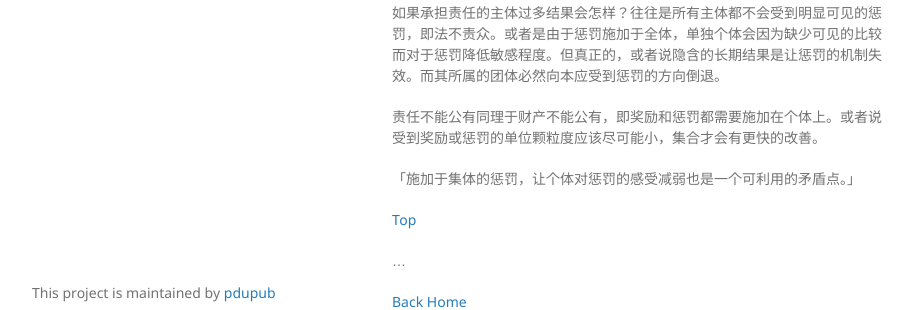
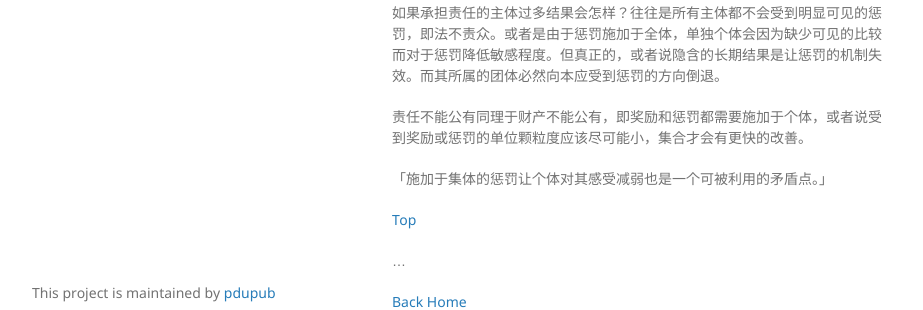
Before and after one commit to pdupub/pdu.pub, a Jekyll site: the page built from docs/zh/Draft.md, in a window 1280 px wide and 900 px high, scrolled down 58253 px. Shown: the part 486-796 px from the top of the window, without its empty margins (178-1101 px from the left). Built offline with Jekyll 4.4.1, drawn with Linux system fonts in a browser that asks for light colours; our own code applies the rules of GitHub Pages for plain Markdown files.

Commit message:
refactor

```diff
--- a/docs/zh/Draft.md
+++ b/docs/zh/Draft.md
@@ -2307,9 +2307,9 @@ Bitcoin是一种全序的全个体集的共识，也是一种经典物理的时
 
 如果承担责任的主体过多结果会怎样？往往是所有主体都不会受到明显可见的惩罚，即法不责众。或者是由于惩罚施加于全体，单独个体会因为缺少可见的比较而对于惩罚降低敏感程度。但真正的，或者说隐含的长期结果是让惩罚的机制失效。而其所属的团体必然向本应受到惩罚的方向倒退。
 
-责任不能公有同理于财产不能公有，即奖励和惩罚都需要施加在个体上。或者说受到奖励或惩罚的单位颗粒度应该尽可能小，集合才会有更快的改善。
-
-「施加于集体的惩罚，让个体对惩罚的感受减弱也是一个可利用的矛盾点。」
+责任不能公有同理于财产不能公有，即奖励和惩罚都需要施加于个体，或者说受到奖励或惩罚的单位颗粒度应该尽可能小，集合才会有更快的改善。
+
+「施加于集体的惩罚让个体对其感受减弱也是一个可被利用的矛盾点。」
 
 [Top](#笔记)
 
```
